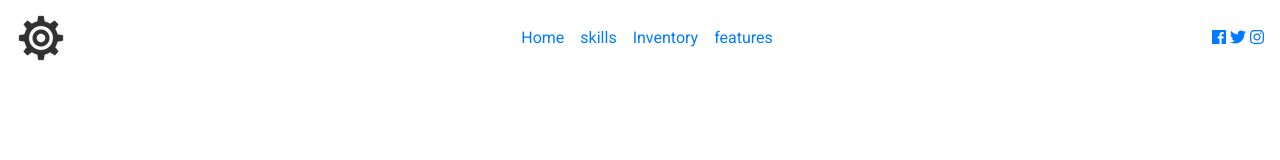
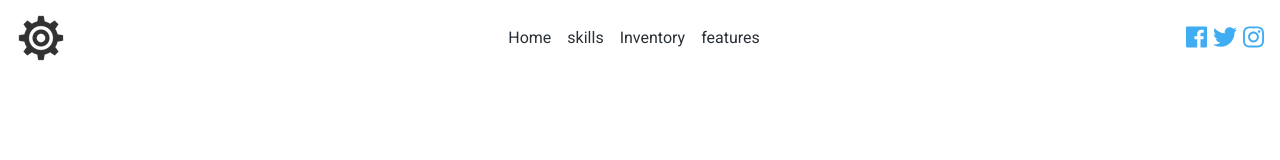
Before and after one commit to hamed-hassanzadeh-1998/carshop, a plain HTML site: page index.html in a window 1280 px wide. Drawn offline with Linux system fonts and the light colour scheme.

Commit message:
- navbar-style

```diff
--- a/css/main.css
+++ b/css/main.css
@@ -16,3 +16,33 @@ body{
   background: var(--mainWhite);
 }
 /* REM values to target root element 1REM = 16px */
+
+/* navbar */
+.navbar {
+  background: var(--mainWhite);
+}
+.navbar-icon{
+  font-size: 2rem;
+  color: var(--mainBlue);
+}
+.navbar-toggler{
+  outline-color: var(--mainBlue) !important;
+}
+.nav-link{
+  color: var(--mainBlack);
+}
+.nav-link:hover{
+  color: var(--mainBlue);
+}
+.nav-icons{
+  font-size: 1.5rem;
+  text-decoration: none !important;
+  color: var(--mainBlue);
+  transition-property: color;
+  transition-timing-function: linear;
+  transition-duration: 2s;
+}
+.nav-icons:hover{
+  color: var(--mainBlack);
+}
+/* end navbar */
```
Also changed, not shown: index.html (+3 -3 lines).
